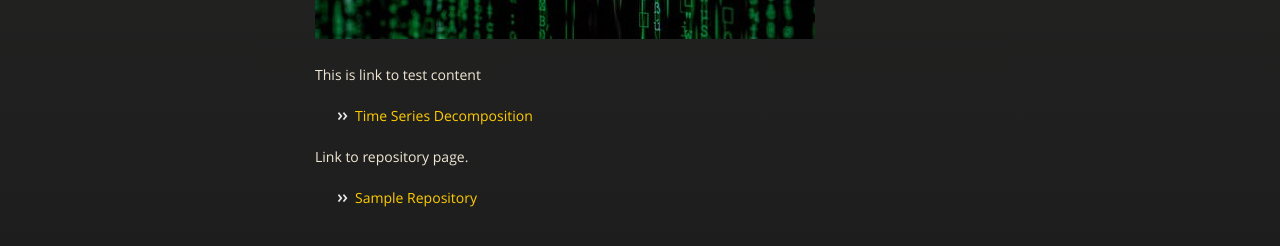
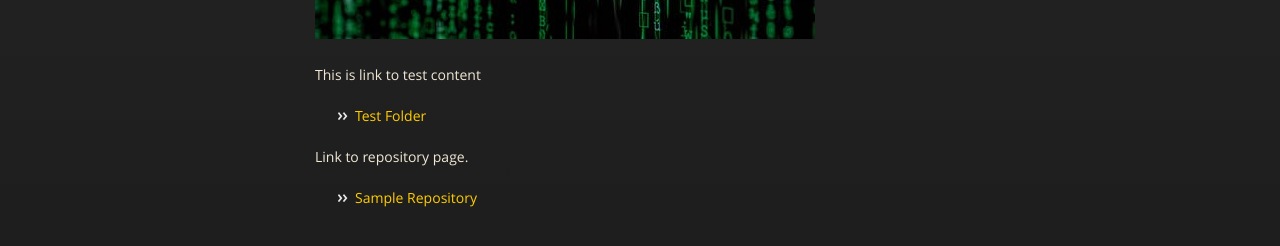
Before and after one commit to sarabeth17/sarabeth17.github.io, a Jekyll site: the page built from index.md, in a window 1280 px wide. Shown: the part 565-811 px from the top of the page. Built offline with Jekyll 4.4.1, drawn with Linux system fonts in a browser that asks for light colours; our own code applies the rules of GitHub Pages for plain Markdown files.

Commit message:
Update index.md

```diff
--- a/index.md
+++ b/index.md
@@ -7,7 +7,7 @@ description: New description
 
 This is link to test content
 
-- [Time Series Decomposition](/timeseries/index.md)
+- [Test Folder](/TestFolder/index.md)
 
 Link to repository page.
 - [Sample Repository](https://github.com/sarabeth17/Sample)
```
